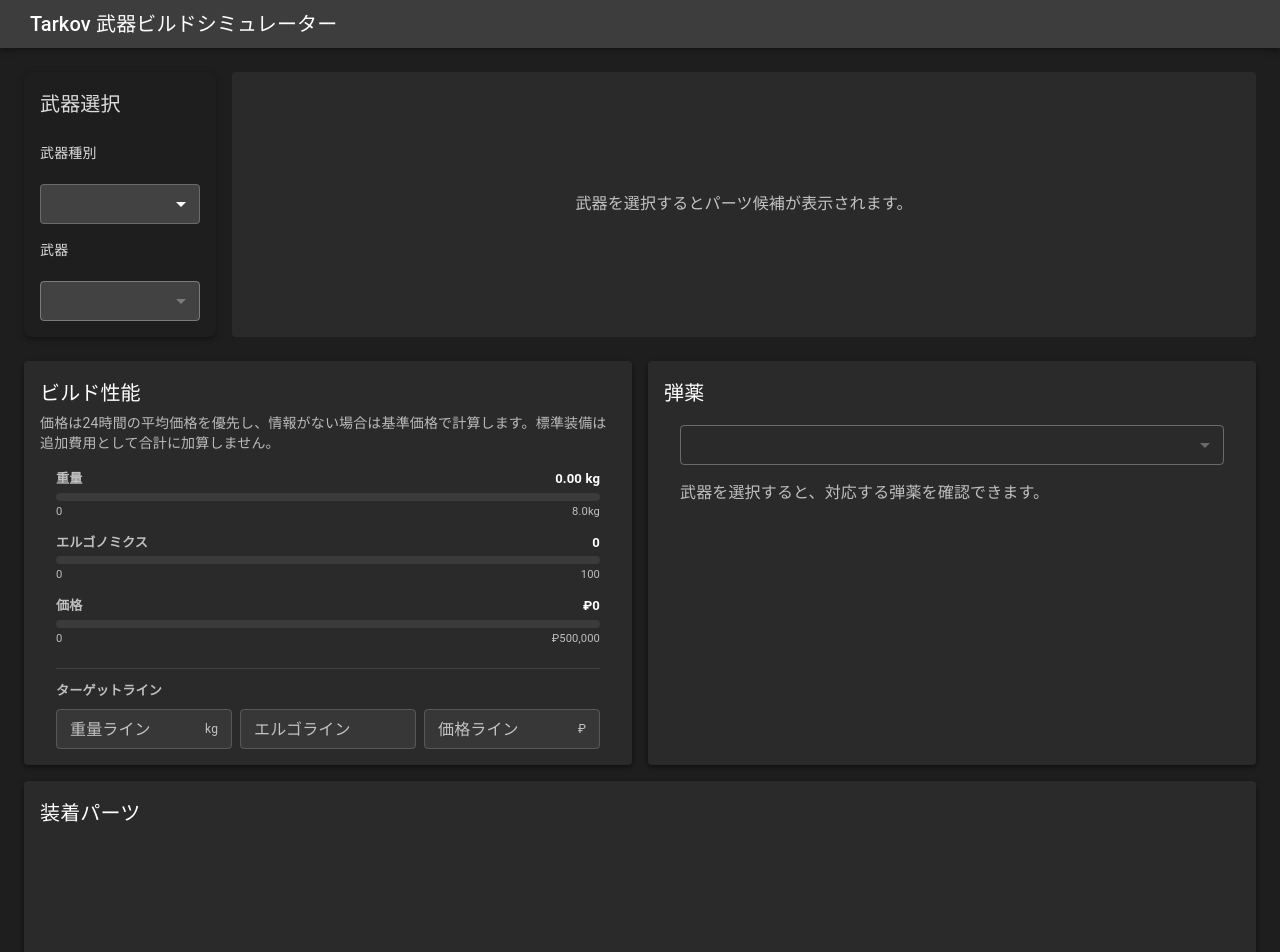
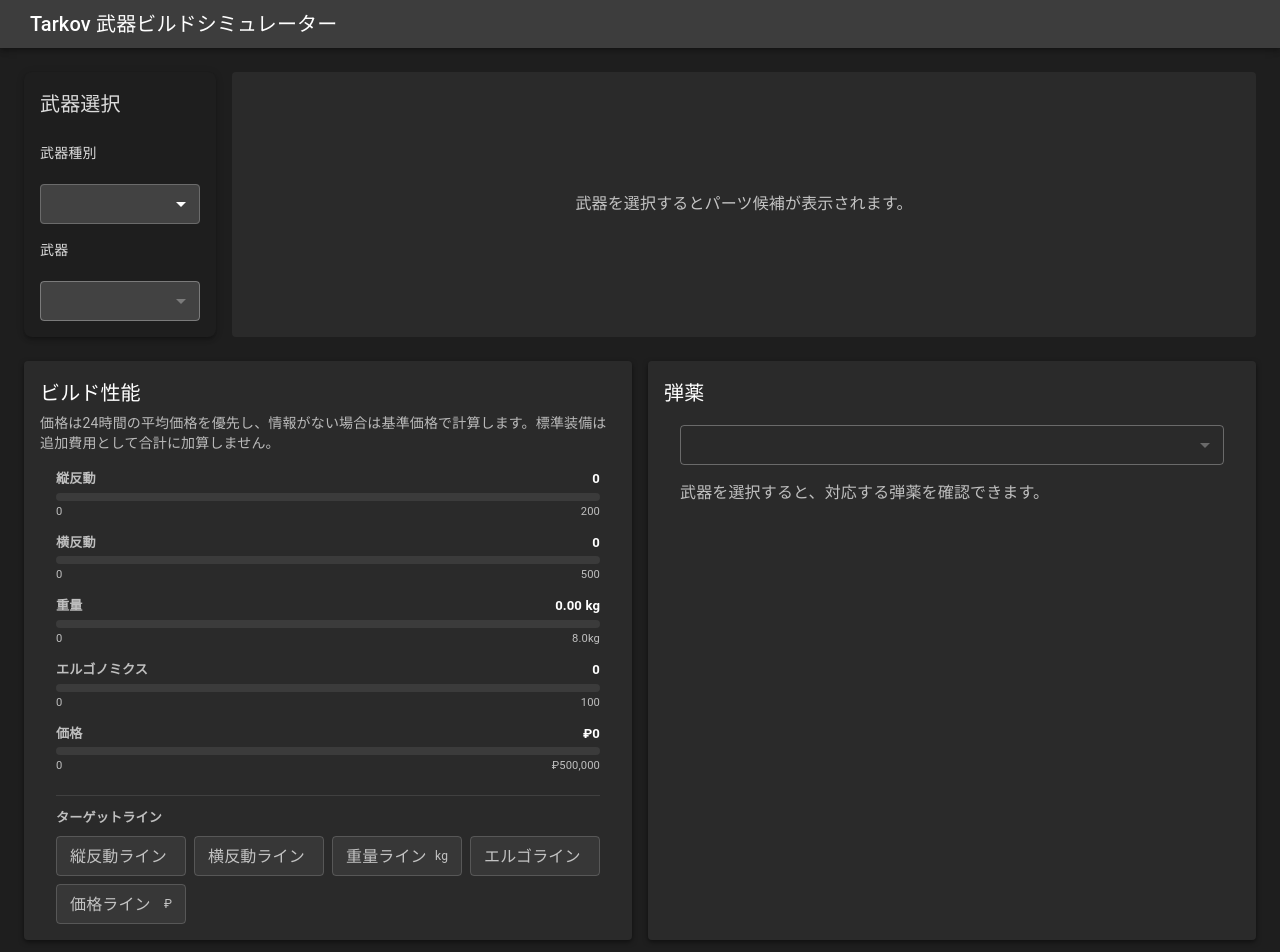
Before and after one commit to apple-head8/tarkov_weapon_sim, a React (Create React App) app in the folder frontend/: page / in a window 1280 px wide. Shown: the top 952 px of the page. Built offline with nearby package versions, Linux system fonts and the light colour scheme.

Commit message:
反動項目を追加

```diff
--- a/frontend/src/App.js
+++ b/frontend/src/App.js
@@ -16,6 +16,7 @@
 } from "./constants/categoryList";
 import ErrorMessage from "./components/common/ErrorMessage";
 import { findConflictingPart } from "./utils/conflict";
+import { calculateRecoil } from "./utils/recoil";
 import {
     buildDefaultPartIdsBySlotKey,
     buildOrderedCategoryKeys,
@@ -121,6 +122,7 @@
         name: preset.name || preset.gun.name || "インポートしたプリセット",
         parts: preset.parts,
         parameters: {
+            ...calculateRecoil(preset.gun, preset.parts),
             weight: toNumberOrZero(parameters.weight),
             ergonomics: toNumberOrZero(parameters.ergonomics),
             price: toNumberOrZero(parameters.price),
@@ -151,6 +153,7 @@
 const TarkovWeaponSim = () => {
     const [selectedParts, setSelectedParts] = useState({});
     const [parameters, setParameters] = useState({
+        ...calculateRecoil(null),
         weight: 0,
         ergonomics: 0,
         price: 0,
@@ -165,6 +168,8 @@
     const [enabledCategories, setEnabledCategories] = useState({});
     const [weaponSelectorResetKey, setWeaponSelectorResetKey] = useState(0);
     const [parameterThresholds, setParameterThresholds] = useState({
+        recoilVertical: "",
+        recoilHorizontal: "",
         weight: "",
         ergonomics: "",
         price: "",
@@ -203,7 +208,7 @@
                 price: getMarketPrice(selectedGun),
             }
         );
-        setParameters(newParameters);
+        setParameters({ ...newParameters, ...calculateRecoil(selectedGun, selectedParts) });
     }, [selectedGun, selectedParts, isDefaultPart]);
 
     useEffect(() => {
@@ -275,6 +280,7 @@
         setSelectedGun("");
         setSelectedParts({});
         setParameters({
+            ...calculateRecoil(null),
             weight: 0,
             ergonomics: 0,
             price: 0,
--- a/frontend/src/components/WeaponBuildSimulator/WeaponStatus.js
+++ b/frontend/src/components/WeaponBuildSimulator/WeaponStatus.js
@@ -2,6 +2,28 @@
 import { Box, TextField, Typography } from "@mui/material";
 
 const STATUS_ITEMS = [
+    {
+        key: "recoilVertical",
+        label: "縦反動",
+        thresholdLabel: "縦反動ライン",
+        unit: "",
+        defaultMax: 200,
+        color: "#f59e0b",
+        warningType: "over",
+        formatValue: (value) => Math.round(value),
+        formatScale: (value) => Math.round(value),
+    },
+    {
+        key: "recoilHorizontal",
+        label: "横反動",
+        thresholdLabel: "横反動ライン",
+        unit: "",
+        defaultMax: 500,
+        color: "#fb923c",
+        warningType: "over",
+        formatValue: (value) => Math.round(value),
+        formatScale: (value) => Math.round(value),
+    },
     {
         key: "weight",
         label: "重量",
--- a/frontend/src/components/common/PartCard.js
+++ b/frontend/src/components/common/PartCard.js
@@ -1,4 +1,5 @@
 import React from "react";
+import { getRecoilModifier } from "../../utils/recoil";
 import {
     Card,
     CardContent,
@@ -58,7 +59,7 @@
         <Card
             sx={{
                 width: { xs: 132, sm: 150 },
-                height: { xs: 190, sm: 200 },
+                height: { xs: 214, sm: 224 },
                 backgroundColor: isSelectedCard
                     ? "#4c8cc6"
                     : isSelected
@@ -145,6 +146,9 @@
                             エルゴ: {part.ergonomicsModifier ?? 0}
                         </Typography>
                         <Typography variant="body2" align="center">
+                            反動: {getRecoilModifier(part) > 0 ? "+" : ""}{Number((getRecoilModifier(part) * 100).toFixed(2))}%
+                        </Typography>
+                        <Typography variant="body2" align="center">
                             価格: {formatPrice(part)}
                         </Typography>
                     </>
--- /dev/null
+++ b/frontend/src/utils/recoil.js
@@ -0,0 +1,26 @@
+function finiteNumber(value) {
+    return typeof value === "number" && Number.isFinite(value) ? value : 0;
+}
+
+export function getRecoilModifier(part) {
+    // Item.recoilModifier is a percentage; properties.recoilModifier is a fraction.
+    return part?.recoilModifier != null
+        ? finiteNumber(part.recoilModifier) / 100
+        : finiteNumber(part?.properties?.recoilModifier);
+}
+
+// Modifiers are fractional changes (-0.05 means -5%) and add across all slots,
+// including the weapon's default attachments.
+export function calculateRecoil(gun, parts = {}) {
+    const multiplier = Math.max(
+        0,
+        1 + Object.values(parts).reduce(
+            (total, part) => total + getRecoilModifier(part),
+            0
+        )
+    );
+    return {
+        recoilVertical: finiteNumber(gun?.properties?.recoilVertical) * multiplier,
+        recoilHorizontal: finiteNumber(gun?.properties?.recoilHorizontal) * multiplier,
+    };
+}
```
